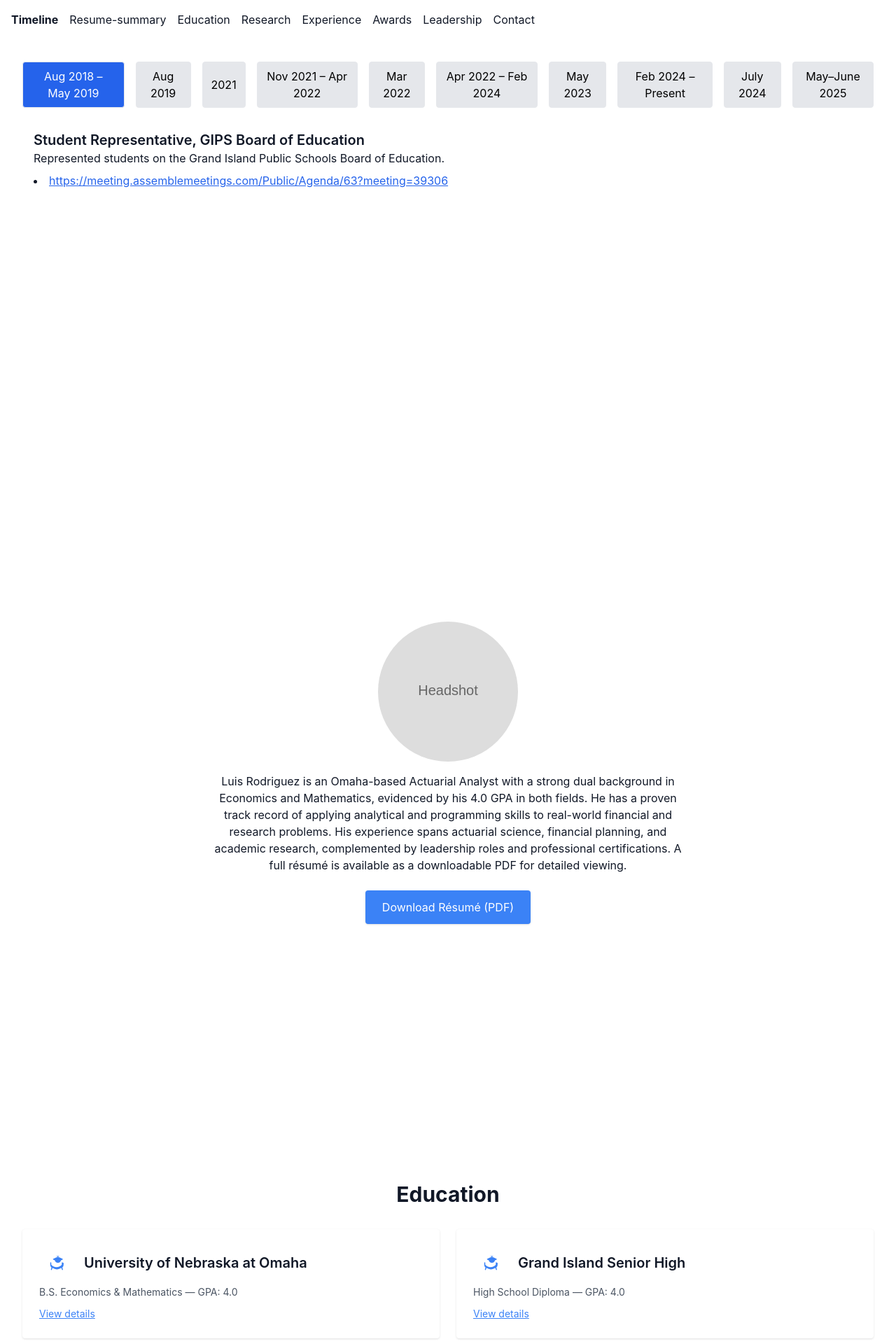
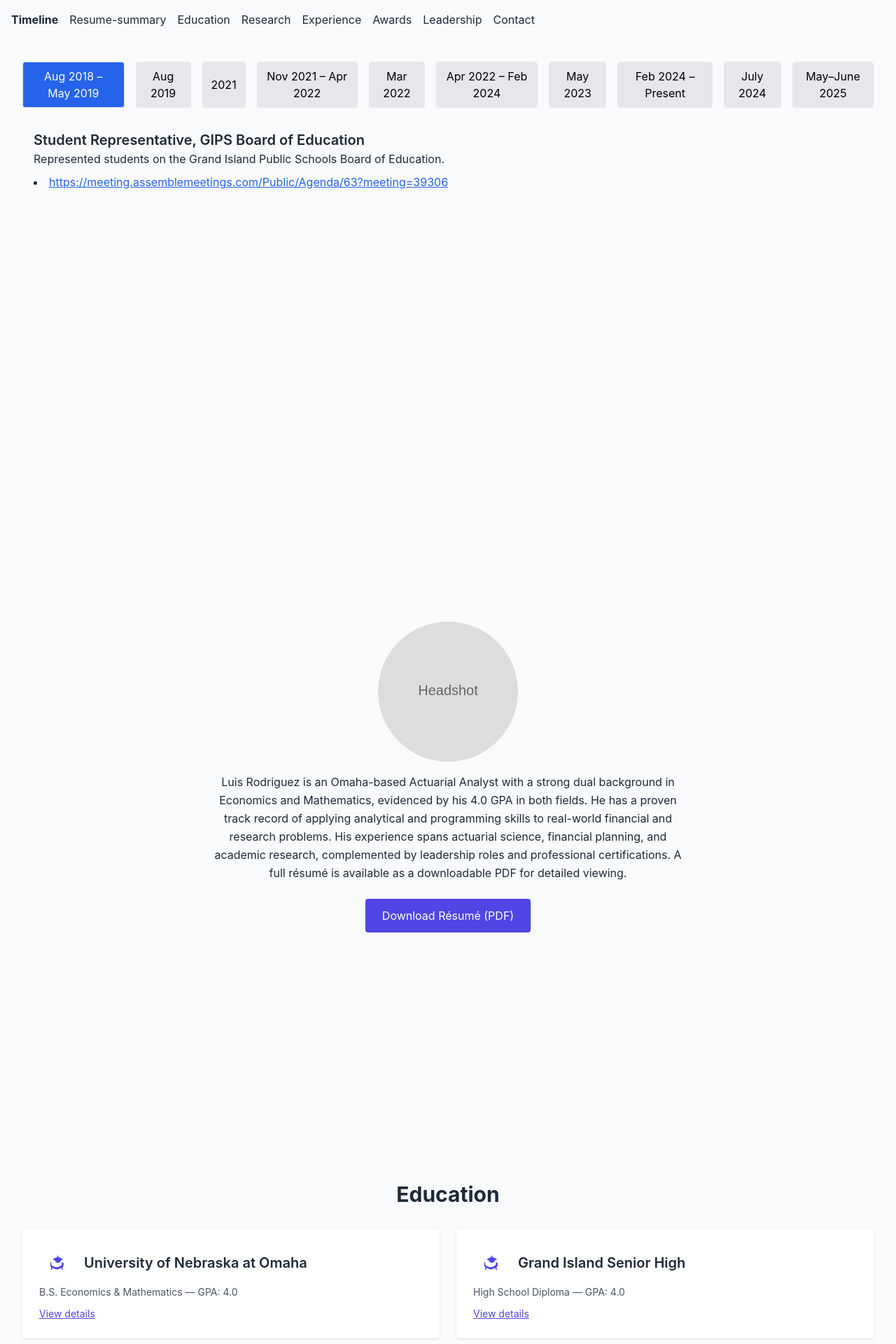
Before and after one commit to luisitinrodriguez2001-cloud/Luisitin, a Next.js app in the folder luis-site/: page / in a window 1280 px wide. Shown: the top 1920 px of the page at 70% size. Built offline with nearby package versions, Linux system fonts and the light colour scheme.

Commit message:
style: soften colors and improve spacing

```diff
--- a/luis-site/src/components/Footer.tsx
+++ b/luis-site/src/components/Footer.tsx
@@ -53,7 +53,7 @@ export default function Footer() {
           </svg>
         </a>
       </div>
-      <p className="text-sm">
+      <p className="text-sm leading-relaxed">
         &copy; {new Date().getFullYear()} Luis Rodriguez
       </p>
     </footer>
--- a/luis-site/src/components/Timeline.tsx
+++ b/luis-site/src/components/Timeline.tsx
@@ -67,7 +67,7 @@ export default function Timeline() {
             className="p-4"
           >
             <h3 className="text-xl font-semibold">{ev.title}</h3>
-            <p className="mb-2">{ev.description}</p>
+            <p className="mb-2 leading-relaxed">{ev.description}</p>
             {ev.links && (
               <ul className="list-disc list-inside space-y-1">
                 {ev.links.map((link) => (
--- a/luis-site/src/pages/index.tsx
+++ b/luis-site/src/pages/index.tsx
@@ -14,7 +14,7 @@ export default function Home() {
     <div className="min-h-screen bg-background text-text">
       <Navbar />
       {/* Hero banner would appear here */}
-      <section id="timeline" className="min-h-screen p-8">
+      <section id="timeline" className="min-h-screen p-8 bg-gray-50">
         <Timeline />
       </section>
       <ResumeSummary />
--- a/luis-site/src/sections/Awards.tsx
+++ b/luis-site/src/sections/Awards.tsx
@@ -51,7 +51,7 @@ export default function Awards() {
   return (
     <section
       id="awards"
-      className="min-h-screen px-4 py-8 sm:px-6 lg:px-8"
+      className="min-h-screen px-4 py-8 sm:px-6 lg:px-8 bg-gray-50"
     >
       <h2 className="text-3xl font-bold text-center mb-8">Awards</h2>
       <div className="flex flex-col justify-center mb-12 sm:flex-row sm:flex-wrap">
--- a/luis-site/src/sections/Contact.tsx
+++ b/luis-site/src/sections/Contact.tsx
@@ -32,8 +32,11 @@ export default function Contact() {
   };
 
   return (
-    <section id="contact" className="min-h-screen p-8 flex flex-col items-center">
-      <h2 className="text-2xl mb-4">Contact</h2>
+    <section
+      id="contact"
+      className="min-h-screen p-8 flex flex-col items-center bg-gray-50"
+    >
+      <h2 className="text-2xl mb-8">Contact</h2>
       <div className="flex space-x-4 mb-6">
         <a
           href="mailto:luis@example.com"
--- a/luis-site/src/sections/Education.tsx
+++ b/luis-site/src/sections/Education.tsx
@@ -52,7 +52,7 @@ export default function Education() {
   return (
     <section
       id="education"
-      className="min-h-screen px-4 py-8 sm:px-6 lg:px-8"
+      className="min-h-screen px-4 py-8 sm:px-6 lg:px-8 bg-gray-50"
     >
       <h2 className="text-3xl font-bold text-center mb-8">Education</h2>
       <div className="grid grid-cols-1 gap-6 sm:grid-cols-2">
@@ -65,12 +65,14 @@ export default function Education() {
             detail={
               <div>
                 {s.concentration && (
-                  <p className="mb-2">Concentration: {s.concentration}</p>
+                  <p className="mb-4 leading-relaxed">
+                    Concentration: {s.concentration}
+                  </p>
                 )}
                 {s.scholarships.length > 0 && (
                   <>
-                    <p className="font-medium">Scholarships</p>
-                    <ul className="list-disc list-inside mb-2">
+                    <p className="font-medium mb-2 leading-relaxed">Scholarships</p>
+                    <ul className="list-disc list-inside mb-4">
                       {s.scholarships.map((item) => (
                         <li key={item}>{item}</li>
                       ))}
@@ -79,7 +81,7 @@ export default function Education() {
                 )}
                 {s.honors.length > 0 && (
                   <>
-                    <p className="font-medium">Honor Societies</p>
+                    <p className="font-medium mb-2 leading-relaxed">Honor Societies</p>
                     <ul className="list-disc list-inside">
                       {s.honors.map((item) => (
                         <li key={item}>{item}</li>
--- a/luis-site/src/sections/Experience.tsx
+++ b/luis-site/src/sections/Experience.tsx
@@ -161,7 +161,7 @@ export default function Experience() {
   return (
     <section
       id="experience"
-      className="min-h-screen px-4 py-8 sm:px-6 lg:px-8"
+      className="min-h-screen px-4 py-8 sm:px-6 lg:px-8 bg-gray-50"
     >
       <h2 className="text-3xl font-bold text-center mb-8">Experience</h2>
       <div className="grid grid-cols-1 gap-6 sm:grid-cols-2 md:grid-cols-3">
--- a/luis-site/src/sections/Leadership.tsx
+++ b/luis-site/src/sections/Leadership.tsx
@@ -37,7 +37,7 @@ function LeadershipItem({ role, organization, period, link }: LeadershipRole) {
     >
       <div className="pl-4 border-l-2 border-primary">
         <h3 className="text-xl font-semibold">{role}</h3>
-        <p className="text-sm text-gray-600">
+        <p className="text-sm text-gray-600 leading-relaxed">
           {link ? (
             <a href={link} className="text-primary underline" target="_blank" rel="noopener noreferrer">
               {organization}
@@ -46,7 +46,7 @@ function LeadershipItem({ role, organization, period, link }: LeadershipRole) {
             organization
           )}
         </p>
-        <p className="text-xs text-gray-500">{period}</p>
+        <p className="text-xs text-gray-500 leading-relaxed">{period}</p>
       </div>
     </div>
   );
@@ -77,7 +77,7 @@ export default function Leadership() {
   return (
     <section
       id="leadership"
-      className="min-h-screen px-4 py-8 sm:px-6 lg:px-8"
+      className="min-h-screen px-4 py-8 sm:px-6 lg:px-8 bg-gray-50"
     >
       <h2 className="text-3xl font-bold text-center mb-8">Leadership</h2>
       <div className="flex flex-col space-y-8 max-w-2xl mx-auto">
--- a/luis-site/src/sections/Research.tsx
+++ b/luis-site/src/sections/Research.tsx
@@ -28,7 +28,7 @@ export default function Research() {
   return (
     <section
       id="research"
-      className="min-h-screen px-4 py-8 sm:px-6 lg:px-8"
+      className="min-h-screen px-4 py-8 sm:px-6 lg:px-8 bg-gray-50"
     >
       <h2 className="text-3xl font-bold text-center mb-8">Research</h2>
       <div className="grid grid-cols-1 gap-6 sm:grid-cols-2">
@@ -39,7 +39,7 @@ export default function Research() {
             summary={p.dates}
             detail={
               <>
-                <p className="mb-4">{p.summary}</p>
+                <p className="mb-4 leading-relaxed">{p.summary}</p>
                 <a href={p.link} className="text-primary underline">
                   Learn more
                 </a>
--- a/luis-site/src/sections/ResumeSummary.tsx
+++ b/luis-site/src/sections/ResumeSummary.tsx
@@ -2,7 +2,10 @@ import React from "react";
 
 export default function ResumeSummary() {
   return (
-    <section id="resume-summary" className="min-h-screen p-8 flex flex-col items-center text-center">
+    <section
+      id="resume-summary"
+      className="min-h-screen p-8 flex flex-col items-center text-center bg-gray-50"
+    >
       <img
         src="headshot-placeholder.svg"
         alt="Headshot of Luis Rodriguez"
@@ -11,7 +14,7 @@ export default function ResumeSummary() {
         className="mb-4 rounded-full"
         loading="lazy"
       />
-      <p className="max-w-2xl mb-6">
+      <p className="max-w-2xl mb-6 leading-relaxed">
         Luis Rodriguez is an Omaha-based Actuarial Analyst with a strong dual background in Economics and Mathematics, evidenced by his 4.0 GPA in both fields. He has a proven track record of applying analytical and programming skills to real-world financial and research problems. His experience spans actuarial science, financial planning, and academic research, complemented by leadership roles and professional certifications. A full résumé is available as a downloadable PDF for detailed viewing.
       </p>
       <a
--- a/luis-site/tailwind.config.js
+++ b/luis-site/tailwind.config.js
@@ -4,9 +4,9 @@ module.exports = {
   theme: {
     extend: {
       colors: {
-        background: '#ffffff',
-        text: '#111827',
-        primary: '#3b82f6',
+        background: '#f8fafc',
+        text: '#1f2937',
+        primary: '#4f46e5',
         secondary: '#f97316',
       },
       fontFamily: {
```
Also changed, not shown: 1 other file (tests, documents, lock files or other folders).
